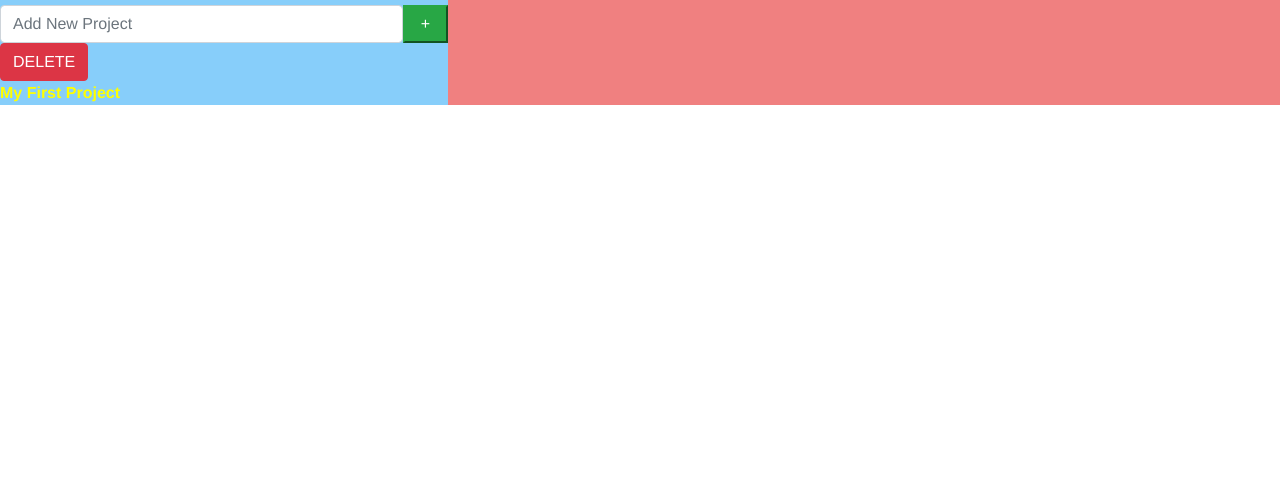
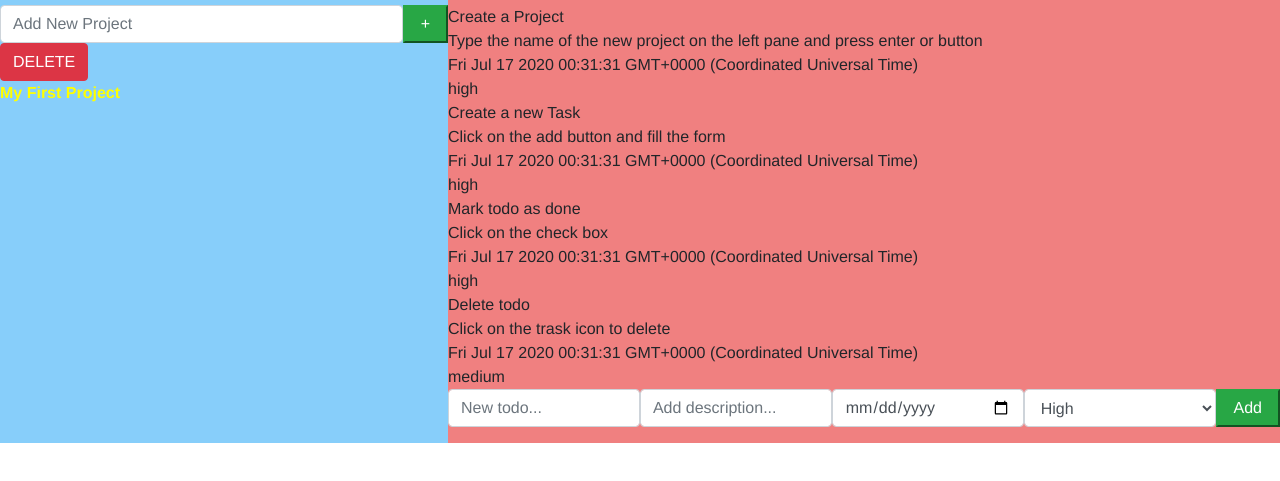
Before and after one commit to nriqu322/To-Do-List, a website built with webpack: page dist/index.html in a window 1280 px wide. Both pictures are taken after a click on the element "My First Project". Shown: the part 99-580 px from the top of the page. Built offline with nearby package versions, Linux system fonts and the light colour scheme.

Commit message:
render todos when project is selected

```diff
--- a/src/display.js
+++ b/src/display.js
@@ -1,5 +1,4 @@
 import { projectList } from './logic';
-import Project from './projects';
 
 const renderProjects = () => {
   const leftMenu = document.querySelector('.left-menu');
@@ -23,45 +22,52 @@ const clearElement = (element) => {
 };
 
 const renderTodos = () => {
-  const todoContainer = document.querySelector('.todo-container');
-  clearElement(todoContainer);
+  const todoItemContainer = document.querySelector('.todo-item-container');
+  const newTodoContainer = document.querySelector('.new-todo-container');
+  clearElement(todoItemContainer);
+
   const activeProject = document.querySelector('.active-project');
-  // console.log(activeProject.id);
-  // console.log(activeProject.textContent);
+  const selectedProject = projectList.find(project => project.id === activeProject.id);
+
   const titleProject = document.createElement('h2');
   titleProject.classList.add('title-project');
-  titleProject.textContent = activeProject.textContent;
-  todoContainer.appendChild(titleProject);
+  titleProject.textContent = selectedProject.title;
+  todoItemContainer.appendChild(titleProject);
+  newTodoContainer.style.display = '';
+  newTodoContainer.classList.add = 'd-flex';
 
   const todoListCont = document.createElement('div');
   todoListCont.classList.add('todo-list');
-  todoContainer.appendChild(todoListCont);
+  todoItemContainer.appendChild(todoListCont);
 
-  const selectedProject = projectList.find(project => project.id === activeProject.id);
-  console.log(selectedProject);
-
+  // const selectedProject = projectList.find(project => project.id === activeProject.id);
+  // console.log(activeProject);
+  // console.log(selectedProject);
+  // console.log(selectedProject.todoList);
   selectedProject.todoList.forEach((todo) => {
-    const [todoTitl, todoDescrip, todoDate, todoPriority] = todo;
+    const todoItem = document.createElement('div');
+    todoItem.classList.add('todo-item');
+    todoListCont.appendChild(todoItem);
 
     const todoTitle = document.createElement('div');
     todoTitle.classList.add('todo-item-title');
-    todoTitle.textContent = todoTitl;
-    todoListCont.appendChild(todoTitle);
+    todoTitle.textContent = todo.title;
+    todoItem.appendChild(todoTitle);
 
     const todoDesc = document.createElement('div');
     todoDesc.classList.add('todo-item-descrip');
-    todoDesc.textContent = todoDescrip;
-    todoListCont.appendChild(todoDescrip);
+    todoDesc.textContent = todo.description;
+    todoItem.appendChild(todoDesc);
 
     const todoDueDate = document.createElement('div');
     todoDueDate.classList.add('todo-item-date');
-    todoDueDate.textContent = todoDate;
-    todoListCont.appendChild(todoDate);
+    todoDueDate.textContent = todo.dueDate;
+    todoItem.appendChild(todoDueDate);
 
     const todoPrior = document.createElement('div');
     todoPrior.classList.add('todo-item-priority');
-    todoPrior.textContent = todoPriority;
-    todoListCont.appendChild(todoPriority);
+    todoPrior.textContent = todo.priority;
+    todoItem.appendChild(todoPrior);
   });
 };
 
--- a/src/layout.js
+++ b/src/layout.js
@@ -47,13 +47,15 @@ const renderLayout = () => {
 
   const todoContainer = document.createElement('div');
   todoContainer.classList.add('todo-container');
-  const todoTitle = document.createElement('div');
-  todoTitle.textContent = 'Select a project or create a new one';
+  const todoItemCont = document.createElement('div');
+  todoItemCont.classList.add('todo-item-container');
 
   container.appendChild(todoContainer);
-  todoContainer.appendChild(todoTitle);
+  todoContainer.appendChild(todoItemCont);
+
   const newTodoCont = document.createElement('div');
-  newTodoCont.classList.add('new-todo-container', 'd-flex');
+  newTodoCont.classList.add('new-todo-container');
+  newTodoCont.style.display = 'none';
   todoContainer.appendChild(newTodoCont);
 
   const newTodo = document.createElement('div');
--- a/src/style.css
+++ b/src/style.css
@@ -42,3 +42,7 @@ li {
   font-weight: bold;
   color: yellow;
 }
+
+/* .new-todo-container {
+  display: none;
+} */
--- a/src/ui.js
+++ b/src/ui.js
@@ -1,4 +1,4 @@
-import { createProject, createTodo } from './logic';
+import { createProject, createTodo, projectList } from './logic';
 import { renderProjects, renderTodos } from './display';
 
 // const STORAGE_SELECT_KEY = 'project.listSelected';
@@ -50,16 +50,27 @@ const addProject = () => {
   });
 };
 
-const addTodo = () => {
-  const inputTodo = document.getElementById('new-todo');
-  inputTodo.addEventListener('keyup', (e) => {
-    if (e.keyCode === 13) {
-      if (inputTodo.value !== '') {
-        document.querySelector('.todo-list').remove();
-        createTodo(inputTodo.value);
-        inputTodo.value = '';
-        renderTodos();
-      }
+const addTodos = () => {
+  const inputTodoTitle = document.querySelector('.todo-item-title');
+  const inputTodoDesc = document.querySelector('.todo-item-descrip');
+  const inputTodoDueDate = document.querySelector('.todo-item-date');
+  const inputTodoPriority = document.querySelector('.todo-item-priority');
+  const addTodoBtn = document.querySelector('.add-project-btn');
+  const activeProject = document.querySelector('.active-project');
+  const selectedProject = projectList.find(project => project.id === activeProject.id);
+
+  addTodoBtn.addEventListener('click', () => {
+    if (inputTodoTitle.value !== '') {
+      // document.querySelector('.todo-list').remove();
+      createTodo(
+        inputTodoTitle.value,
+        inputTodoDesc.value,
+        inputTodoDueDate.value,
+        inputTodoPriority.value,
+        selectedProject,
+      );
+      // inputTodo.value = '';
+      renderTodos();
     }
   });
 
@@ -74,4 +85,4 @@ const addTodo = () => {
   // });
 };
 
-export { addProject, selectProject, addTodo };
+export { addProject, selectProject, addTodos };
```
Also changed, not shown: dist/main.js.
